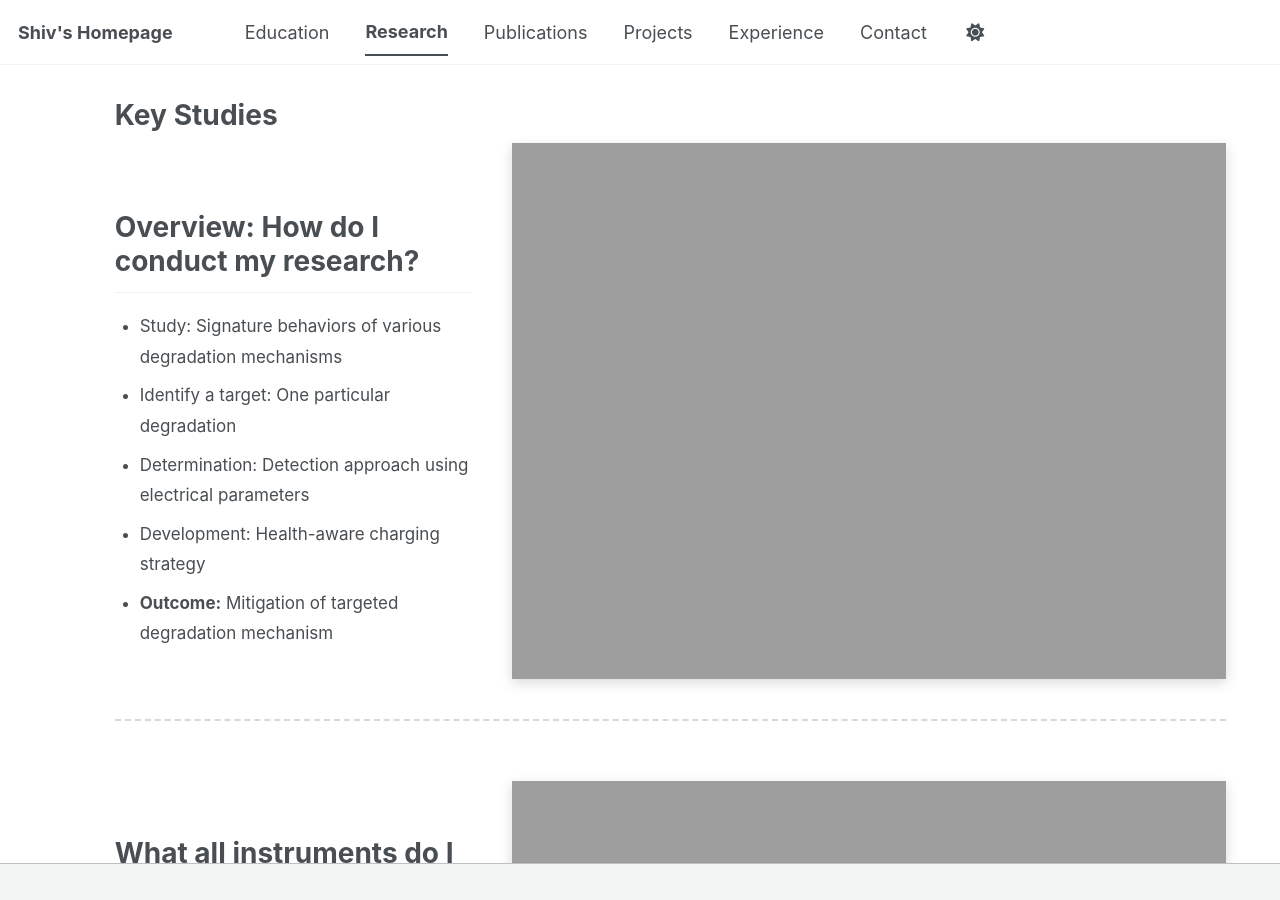
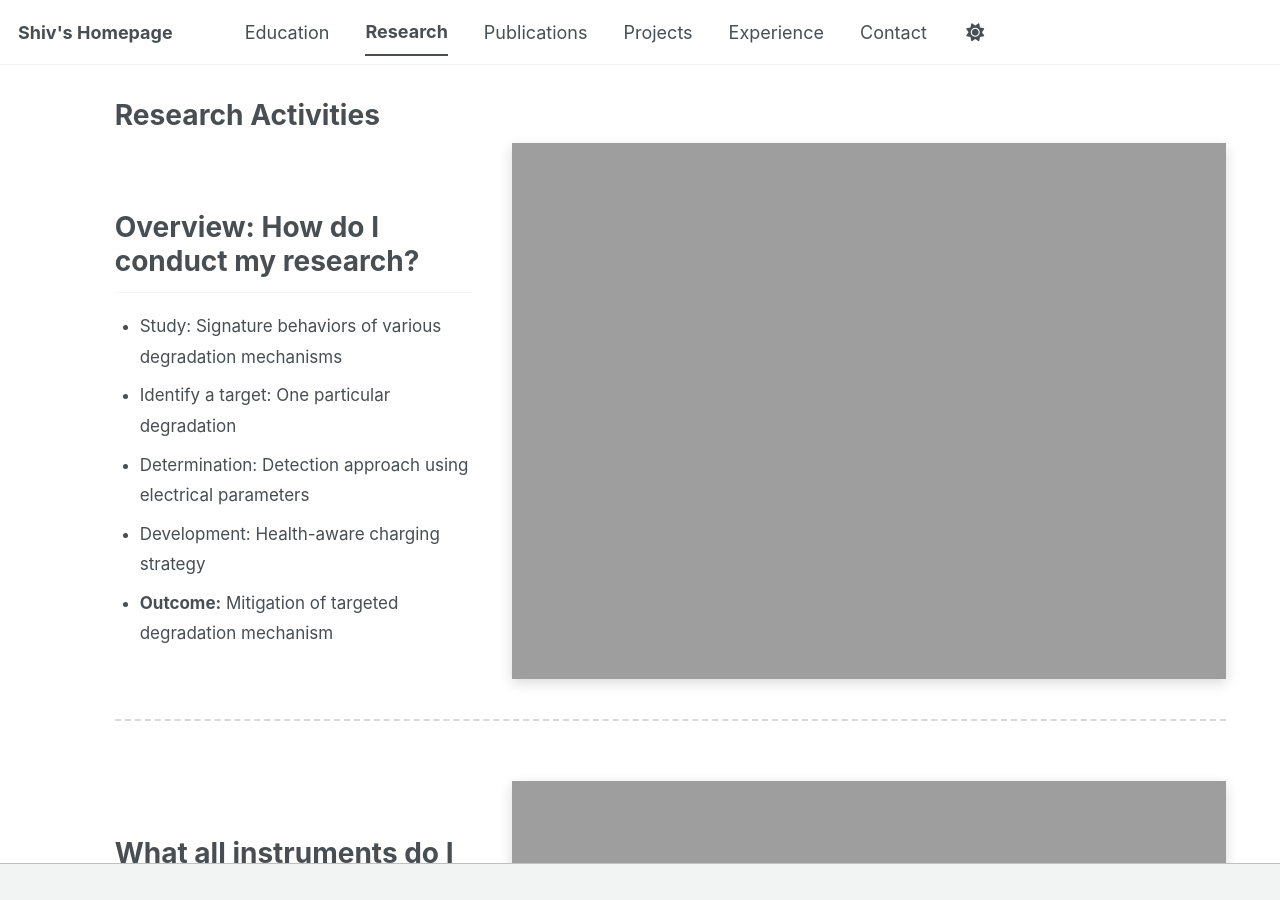
Before and after one commit to shivshankar-sinha/shivshankar-sinha.github.io, a Jekyll site: the page built from research.md, in a window 1280 px wide and 900 px high. Built offline with Jekyll 4.4.1, drawn with Linux system fonts in a browser that asks for light colours; a script bundle is joined from its source files by our own code; library files that are not in the unit come from our copies.

Commit message:
Update research.md

```diff
--- a/research.md
+++ b/research.md
@@ -1,6 +1,6 @@
 ---
 layout: single
-title: "Key Studies"
+title: "Research Activities"
 permalink: /research/
 author_profile: false
 ---
```
